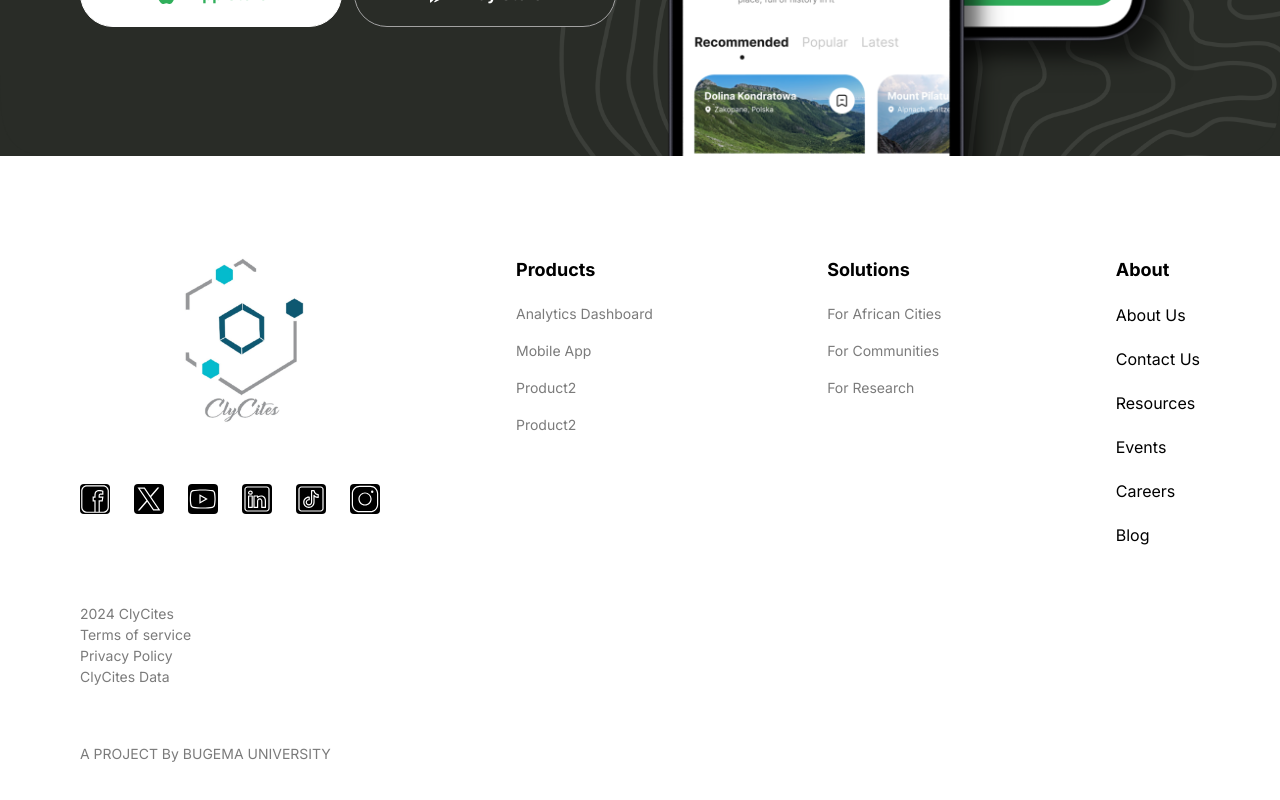
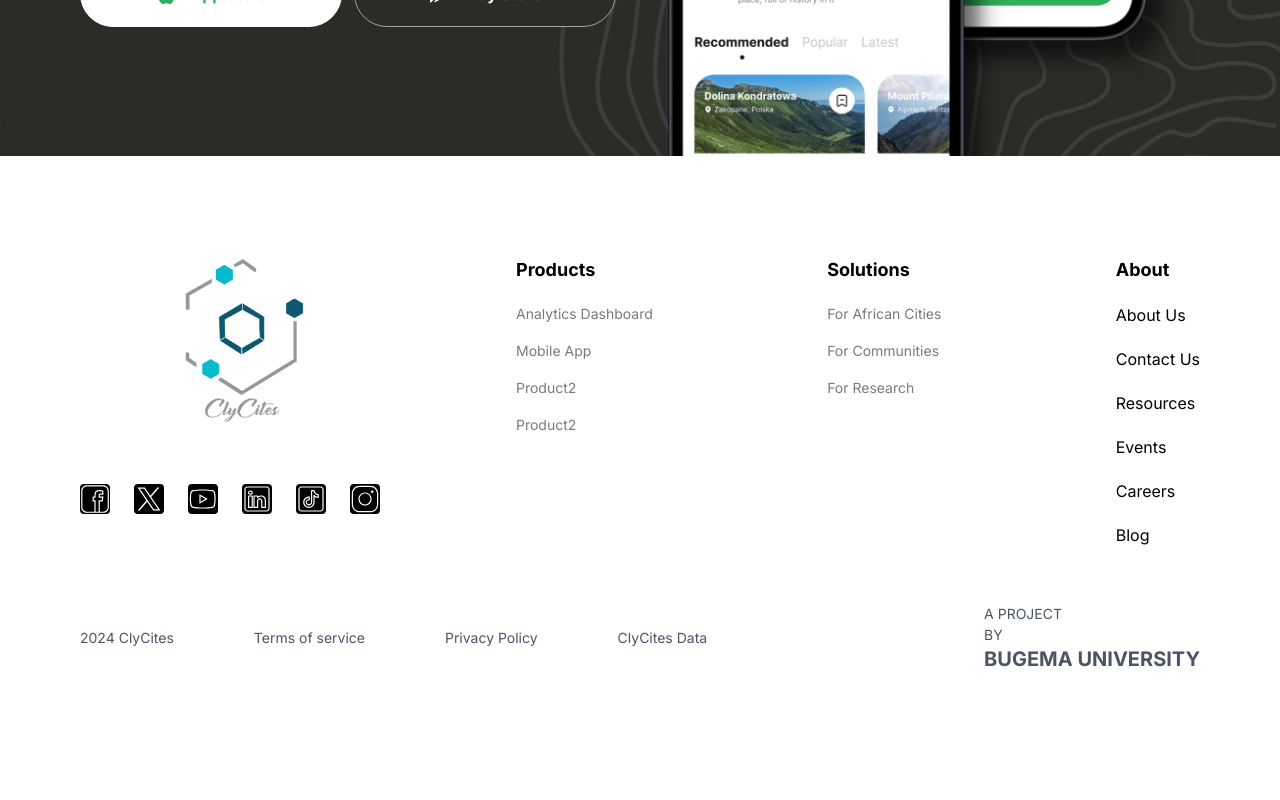
Before and after one commit to ClyCites/ClyCites-Frontend, a Next.js app in the folder ClyCites/: page / in a window 1280 px wide. Shown: the part 4214-5014 px from the top of the page. After the commit the page ends 4983 px from the top, so only its background shows below. Built offline with nearby package versions, Linux system fonts and the light colour scheme.

Commit message:
FOOTER DONE

```diff
--- a/ClyCites/components/Footer.tsx
+++ b/ClyCites/components/Footer.tsx
@@ -184,18 +184,20 @@
 
           </div>
         </div>
+        <div className="flex justify-between items-center w-full">
+        <div className="flex space-x-20">
+          <p className="regular-14 text-gray-600 hover:text-blue-600 cursor-pointer">2024 ClyCites</p>
+          <p className="regular-14 text-gray-600 hover:text-blue-600 cursor-pointer">Terms of service</p>
+          <p className="regular-14 text-gray-600 hover:text-blue-600 cursor-pointer">Privacy Policy</p>
+          <p className="regular-14 text-gray-600 hover:text-blue-600 cursor-pointer">ClyCites Data</p>
+        </div>
+        <div className="flex flex-col">
+          <p className="regular-14 text-gray-600">A PROJECT</p>
+          <p className="regular-14 text-gray-600">BY</p>
+          <p className="font-bold text-xl text-gray-600">BUGEMA UNIVERSITY</p>
+        </div>
+        </div>
 
-        <div>
-          <div className="" />
-          <p className="regular-14 w-full text-gray-30">2024 ClyCites</p>
-          <p className="regular-14 w-full text-gray-30">Terms of service</p>
-          <p className="regular-14 w-full text-gray-30">Privacy Policy</p>
-          <p className="regular-14 w-full text-gray-30">ClyCites Data</p>
-          </div>
-          <div className="" >
-          <p className="regular-14 w-full text-gray-30">A PROJECT By BUGEMA UNIVERSITY </p>
-
-          </div>
         </div>
 
     </footer>
```
